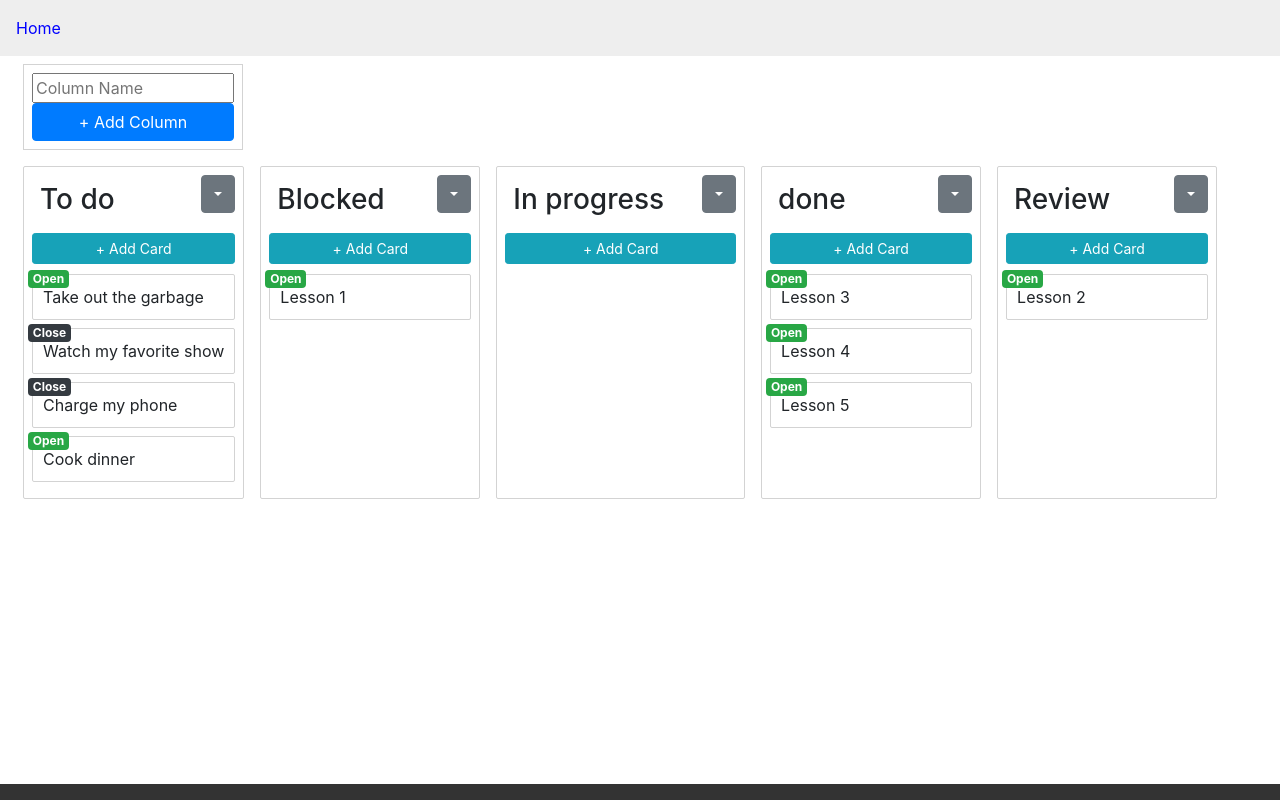
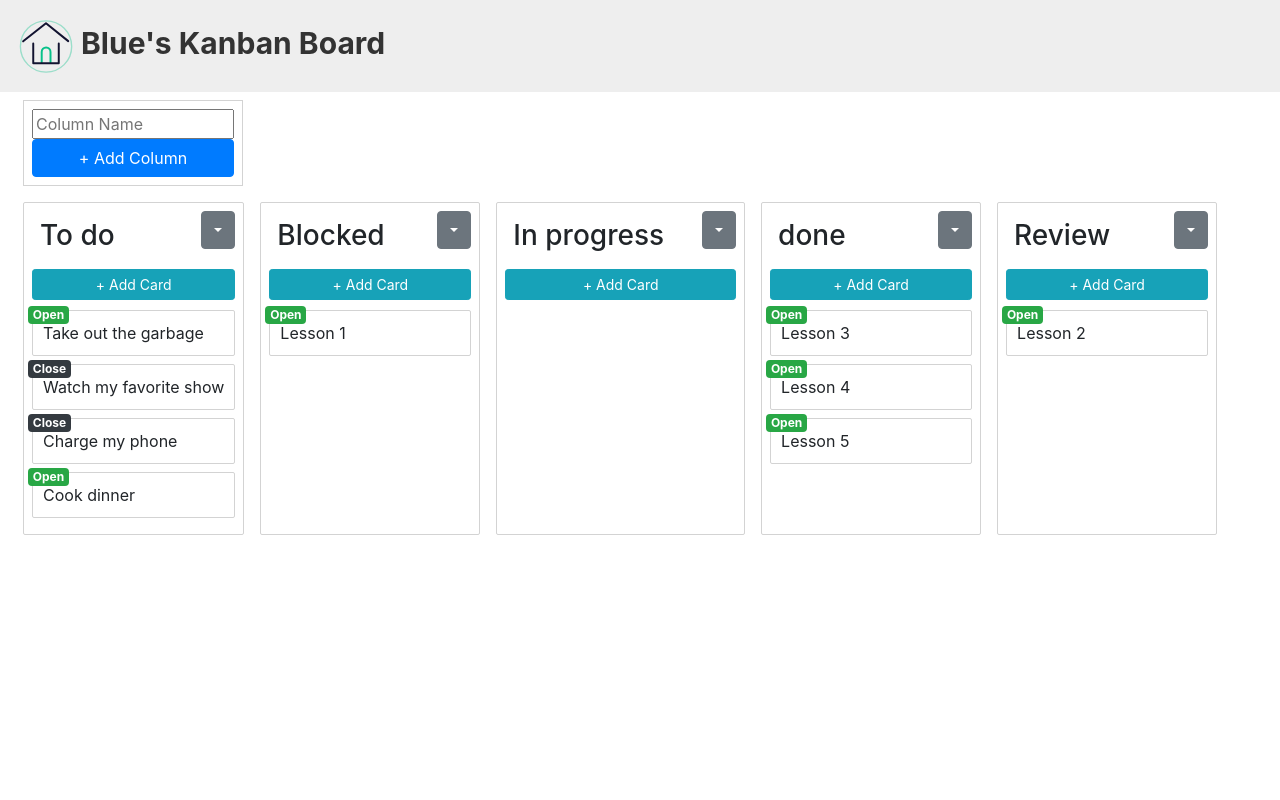
Before and after one commit to skqksh/next-kanban, a Next.js app: page / in a window 1280 px wide. Shown: the top 800 px of the page. Built offline with nearby package versions, Linux system fonts and the light colour scheme.

Commit message:
modify header ui

```diff
--- a/component/LayoutItem/Header/index.tsx
+++ b/component/LayoutItem/Header/index.tsx
@@ -1,14 +1,34 @@
 import React from 'react'
+import Lottie from 'react-lottie'
 import styled from 'styled-components'
+import * as homeJson from '../../../asset/home.json'
+
+import { Text } from '@component/Text'
 
 const Container = styled.nav`
-  color: blue;
   padding: 16px;
   background-color: #eee;
   display: flex;
-  justify-content: space-between;
+  justify-content: flex-start;
 `
 
-const Header = (): JSX.Element => <Container>Home</Container>
+const Header = (): JSX.Element => (
+  <Container>
+    <Lottie
+      options={{
+        loop: true,
+        autoplay: true,
+        // @ts-ignore
+        animationData: homeJson.default,
+      }}
+      height={60}
+      width={60}
+      style={{ margin: 0 }}
+    />
+    <Text
+      style={{ fontSize: 30, fontWeight: 'bold', padding: 5 }}
+    >{`Blue's Kanban Board`}</Text>
+  </Container>
+)
 
 export default Header
--- a/package.json
+++ b/package.json
@@ -34,6 +34,7 @@
     "react-beautiful-dnd": "^13.0.0",
     "react-bootstrap": "^1.4.0",
     "react-dom": "^16.13.1",
+    "react-lottie": "^1.2.3",
     "react-window": "^1.8.6",
     "recoil": "^0.1.2",
     "styled-components": "^5.2.1"
@@ -45,6 +46,7 @@
     "@types/node": "^13.9.5",
     "@types/react": "^16.9.27",
     "@types/react-beautiful-dnd": "^13.0.0",
+    "@types/react-lottie": "^1.2.5",
     "@types/styled-components": "^5.1.4",
     "@typescript-eslint/eslint-plugin": "^2.25.0",
     "@typescript-eslint/parser": "^2.25.0",
```
Also changed, not shown: asset/home.json (added, +1 -0 lines), 1 other file (tests, documents, lock files or other folders).
